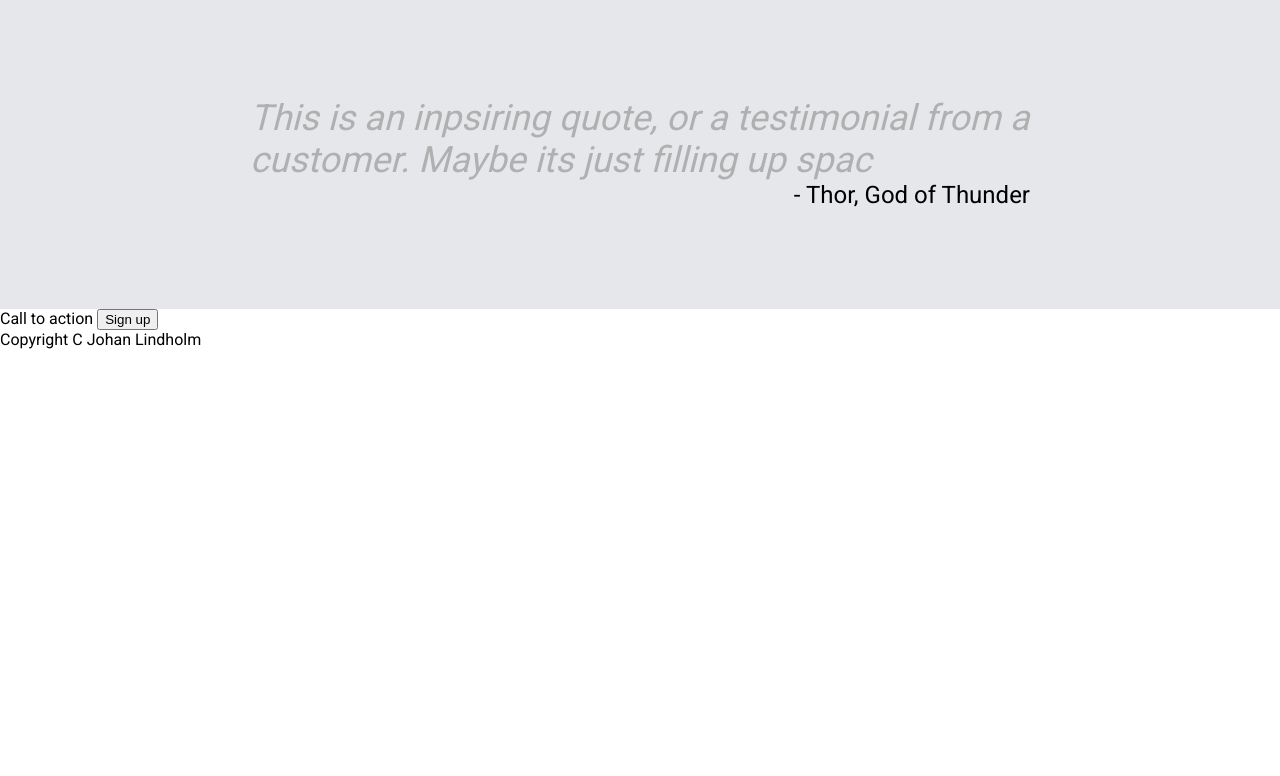
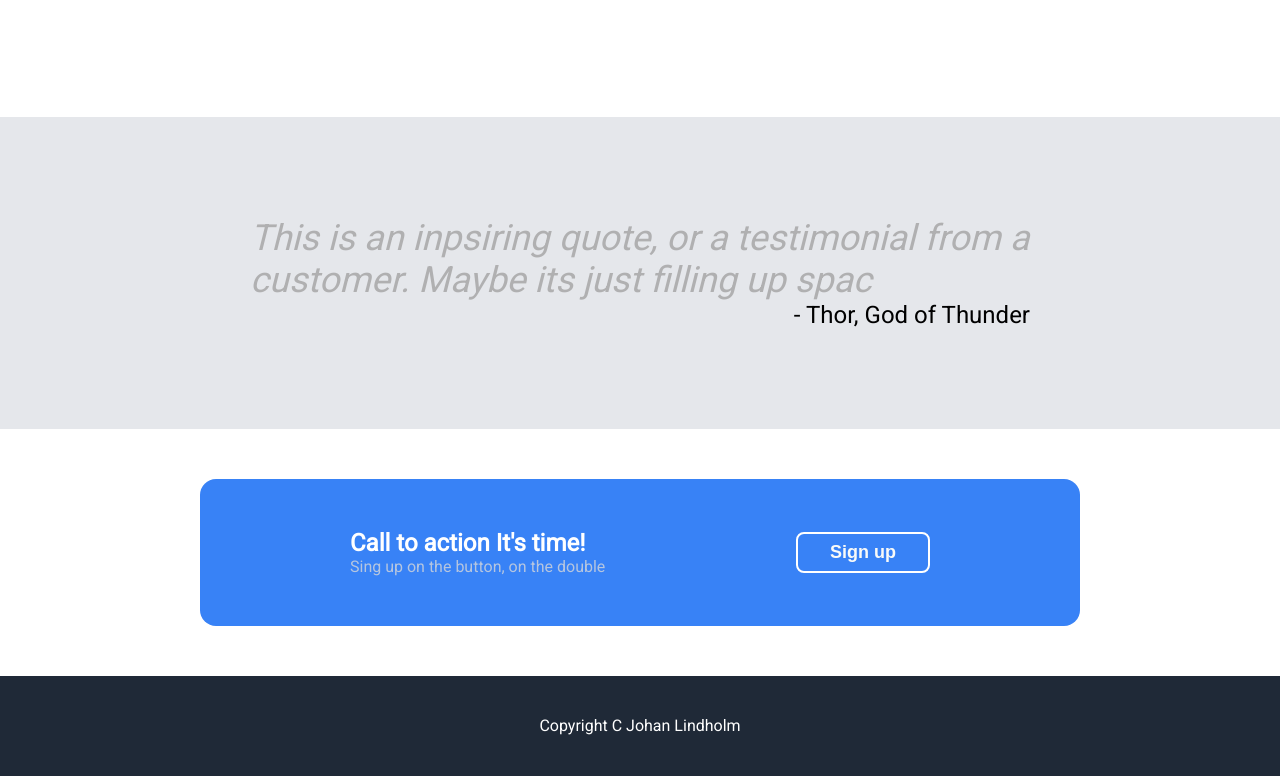
Before and after one commit to johanlindholm/odin-landing-page, a plain HTML site: page index.html in a window 1280 px wide. Shown: the part 798-1574 px from the top of the page. Before the commit the page ends 1147 px from the top, so only its background shows below. Drawn offline with Linux system fonts and the light colour scheme.

Commit message:
Good enough for now, lets get to JS

```diff
--- a/index.html
+++ b/index.html
@@ -63,7 +63,10 @@
                 </div>
             </div>
             <div class="end-container">
-                Call to action
+                <div >
+                    <div class="end-header">Call to action It's time!</div>
+                    <p>Sing up on the button, on the double</p>
+                </div>
                 <button>Sign up</button>
             </div>
             <div class="footer"> Copyright C Johan Lindholm</div>
--- a/style.css
+++ b/style.css
@@ -63,7 +63,7 @@ body {
 
 .info-container {
     text-align: center;
-    margin-bottom: quote-container120px;
+    margin-bottom: 120px;
 }
 
 .image-container {
@@ -95,7 +95,9 @@ body {
 
 .hero-image-container {
     flex: 1;
-
+    display: flex;
+    justify-content: center;
+    align-items: center;
 
 }
 
@@ -149,6 +151,7 @@ li {
     flex-direction: column;
     background-color: #E5E7EB;
     padding: 100px 250px;
+
 }
 
 .quote {
@@ -161,4 +164,51 @@ li {
 .quote-maker {
     font-size: 24px;
     align-self: flex-end;
+
 }
+
+.end-container {
+    margin: 50px 200px;
+    background-color: #3882F6;
+    display: flex;
+    border-radius: 16px;
+    justify-content: space-between;
+    padding: 50px 150px;
+    align-items: center;
+}
+
+
+.end-header {
+    font-size: 24px;
+    color: white;
+    font-weight: bold;
+}
+
+.end-container p {
+    padding: 0;
+    margin: 0;
+    color: rgba(216, 216, 216, 0.781);
+
+}
+
+
+.end-container button {
+    background-color: #3882F6;
+    border-radius: 8px;
+    color: #F9FAF8;
+    text-decoration: none;
+    border: 2px solid white;
+    margin: 0;
+    padding: 8px 32px;
+    font-weight: bold;
+    font-size: 18px;
+}
+
+.footer {
+    display: flex;
+    justify-content: center;
+    align-items: center;
+    height: 100px;
+    background-color: #1F2937;
+    color: white;
+}
```
